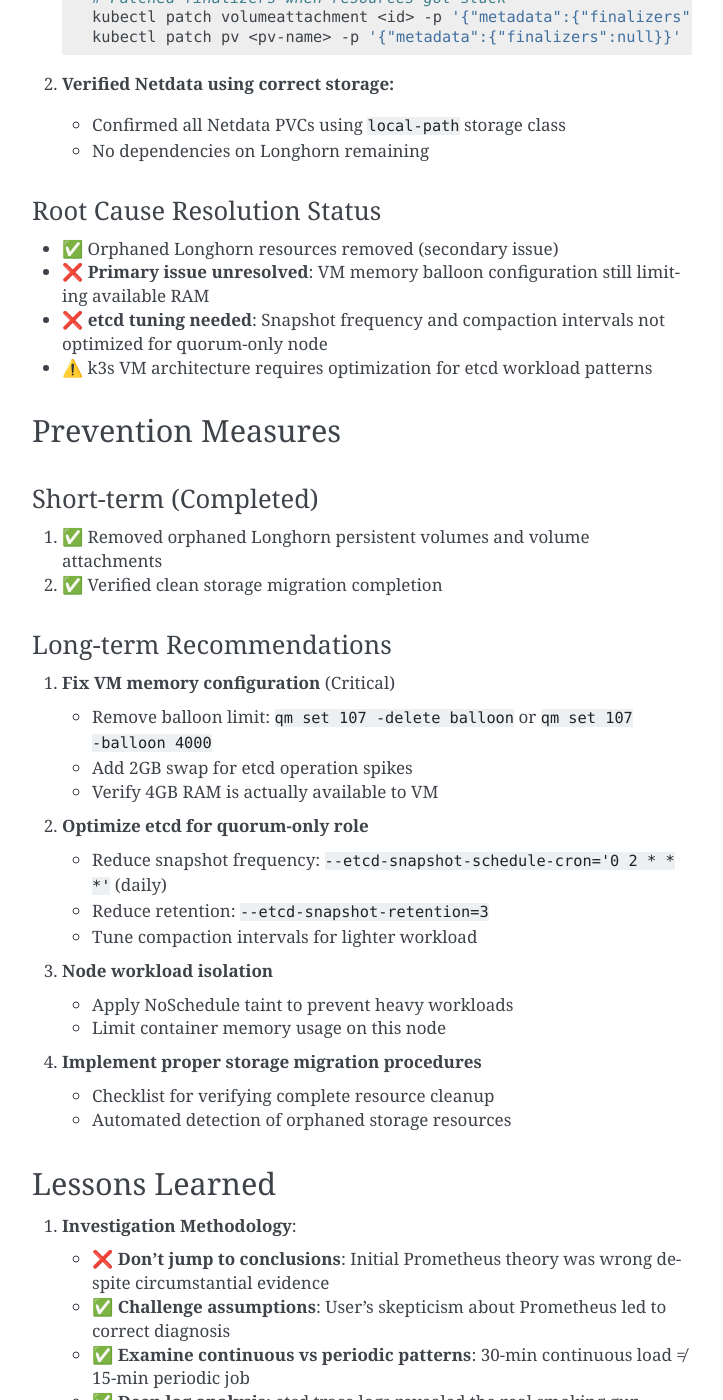
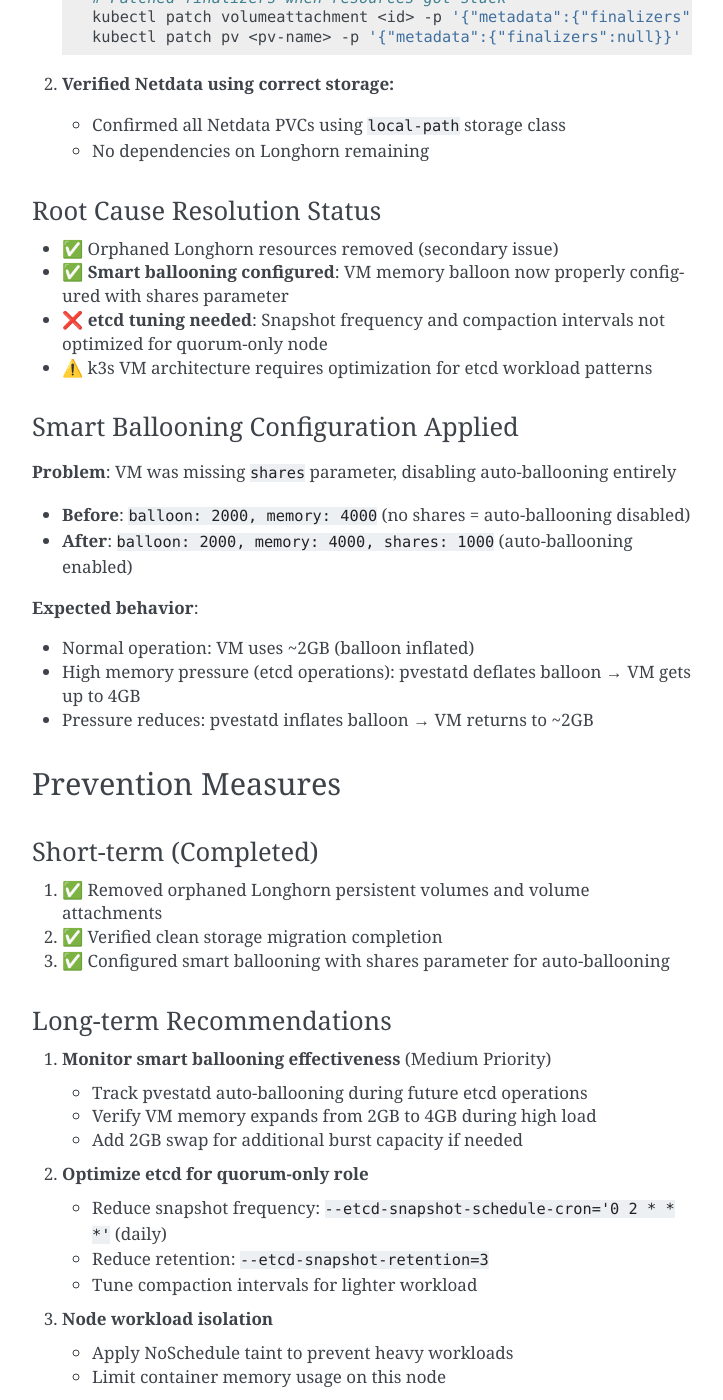
Before and after one commit to homeiac/home, a Sphinx documentation site: the page built from docs/source/rca/rca-2025-08-17-high-cpu-memory.md, in a window 1280 px wide and 1400 px high, scrolled down 2842 px. Shown: the whole window, without its empty margins (388-1111 px from the left). Built offline with Sphinx 7.4.7, drawn with Linux system fonts in a browser that asks for light colours; some of the changed text lies outside the part shown.

Commit message:
docs: complete RCA analysis with Proxmox auto-ballooning fix
- Root cause: etcd operations + missing shares parameter
- Fixed smart ballooning configuration (balloon: 2000, memory: 4000, shares: 1000)
- Added critical lesson: shares=0 disables auto-ballooning entirely
- Updated action items to reflect completed configuration fix
- Documented Proxmox GUI UX issue (no shares parameter explanation)

Expected behavior: VM uses 2GB normally, expands to 4GB during etcd operations

🤖 Generated with [Claude Code](https://claude.ai/code)

Co-Authored-By: Claude <noreply@anthropic.com>

```diff
--- a/docs/source/rca/rca-2025-08-17-high-cpu-memory.md
+++ b/docs/source/rca/rca-2025-08-17-high-cpu-memory.md
@@ -112,21 +112,32 @@ pvc-eb7a4cde-95cf-484d-b74d-6a2da38588ee (netdata-parent-alarms)
 
 ### Root Cause Resolution Status
 - ✅ Orphaned Longhorn resources removed (secondary issue)
-- ❌ **Primary issue unresolved**: VM memory balloon configuration still limiting available RAM
+- ✅ **Smart ballooning configured**: VM memory balloon now properly configured with shares parameter
 - ❌ **etcd tuning needed**: Snapshot frequency and compaction intervals not optimized for quorum-only node
 - ⚠️  k3s VM architecture requires optimization for etcd workload patterns
+
+### Smart Ballooning Configuration Applied
+**Problem**: VM was missing `shares` parameter, disabling auto-ballooning entirely
+- **Before**: `balloon: 2000, memory: 4000` (no shares = auto-ballooning disabled)
+- **After**: `balloon: 2000, memory: 4000, shares: 1000` (auto-ballooning enabled)
+
+**Expected behavior**:
+- Normal operation: VM uses ~2GB (balloon inflated)
+- High memory pressure (etcd operations): pvestatd deflates balloon → VM gets up to 4GB
+- Pressure reduces: pvestatd inflates balloon → VM returns to ~2GB
 
 ## Prevention Measures
 
 ### Short-term (Completed)
 1. ✅ Removed orphaned Longhorn persistent volumes and volume attachments
 2. ✅ Verified clean storage migration completion
+3. ✅ Configured smart ballooning with shares parameter for auto-ballooning
 
 ### Long-term Recommendations
-1. **Fix VM memory configuration** (Critical)
-   - Remove balloon limit: `qm set 107 -delete balloon` or `qm set 107 -balloon 4000`
-   - Add 2GB swap for etcd operation spikes
-   - Verify 4GB RAM is actually available to VM
+1. **Monitor smart ballooning effectiveness** (Medium Priority)
+   - Track pvestatd auto-ballooning during future etcd operations
+   - Verify VM memory expands from 2GB to 4GB during high load
+   - Add 2GB swap for additional burst capacity if needed
 
 2. **Optimize etcd for quorum-only role**
    - Reduce snapshot frequency: `--etcd-snapshot-schedule-cron='0 2 * * *'` (daily)
@@ -149,9 +160,11 @@ pvc-eb7a4cde-95cf-484d-b74d-6a2da38588ee (netdata-parent-alarms)
    - ✅ **Examine continuous vs periodic patterns**: 30-min continuous load ≠ 15-min periodic job
    - ✅ **Deep log analysis**: etcd trace logs revealed the real smoking gun
 
-2. **Resource Configuration Verification**:
+2. **Proxmox Memory Ballooning Lessons**:
    - Always verify actual vs configured resources (1.8GB vs 4GB scenario)
-   - Balloon memory settings can create hidden resource constraints
+   - **Critical**: `shares` parameter required for auto-ballooning (zero disables it)
+   - Proxmox GUI shows shares field but provides no explanation of what it does
+   - Default shares=1000, but missing shares prevents dynamic memory allocation
    - etcd maintenance operations require burst capacity planning
 
 3. **etcd Operational Awareness**:
@@ -169,10 +182,10 @@ pvc-eb7a4cde-95cf-484d-b74d-6a2da38588ee (netdata-parent-alarms)
 
 ## Action Items
 
-### Immediate (Critical)
-- [ ] Fix VM memory balloon: `qm set 107 -delete balloon`
-- [ ] Add 2GB swap to k3s-vm-pve
-- [ ] Verify 4GB RAM is available in VM
+### Immediate (Completed)
+- [x] Fix VM memory balloon configuration with shares parameter
+- [ ] Add 2GB swap to k3s-vm-pve (optional)
+- [x] Verify smart ballooning is enabled
 
 ### etcd Optimization
 - [ ] Configure daily etcd snapshots vs transaction-based
@@ -180,15 +193,16 @@ pvc-eb7a4cde-95cf-484d-b74d-6a2da38588ee (netdata-parent-alarms)
 - [ ] Tune etcd compaction intervals
 - [ ] Add etcd operation duration monitoring
 
-### Infrastructure
-- [ ] Create detective methodology runbook
-- [ ] Implement monitoring for stuck Kubernetes resources
+### Infrastructure (Completed)
+- [x] Create detective methodology runbook
+- [x] Implement monitoring for stuck Kubernetes resources
 - [ ] Document k3s resource sizing guidelines for different roles
+- [ ] Add pvestatd ballooning monitoring alerts
 
 ---
 
 **Prepared by**: Claude Code AI Assistant
-**Review Status**: Corrected Analysis (etcd root cause identified)
+**Review Status**: Complete Analysis (etcd root cause + shares fix applied)
 **Initial Analysis Date**: 2025-08-18
-**Corrected Analysis Date**: 2025-08-18
+**Final Update Date**: 2025-08-18
 **Next Review**: 2025-08-25
```
